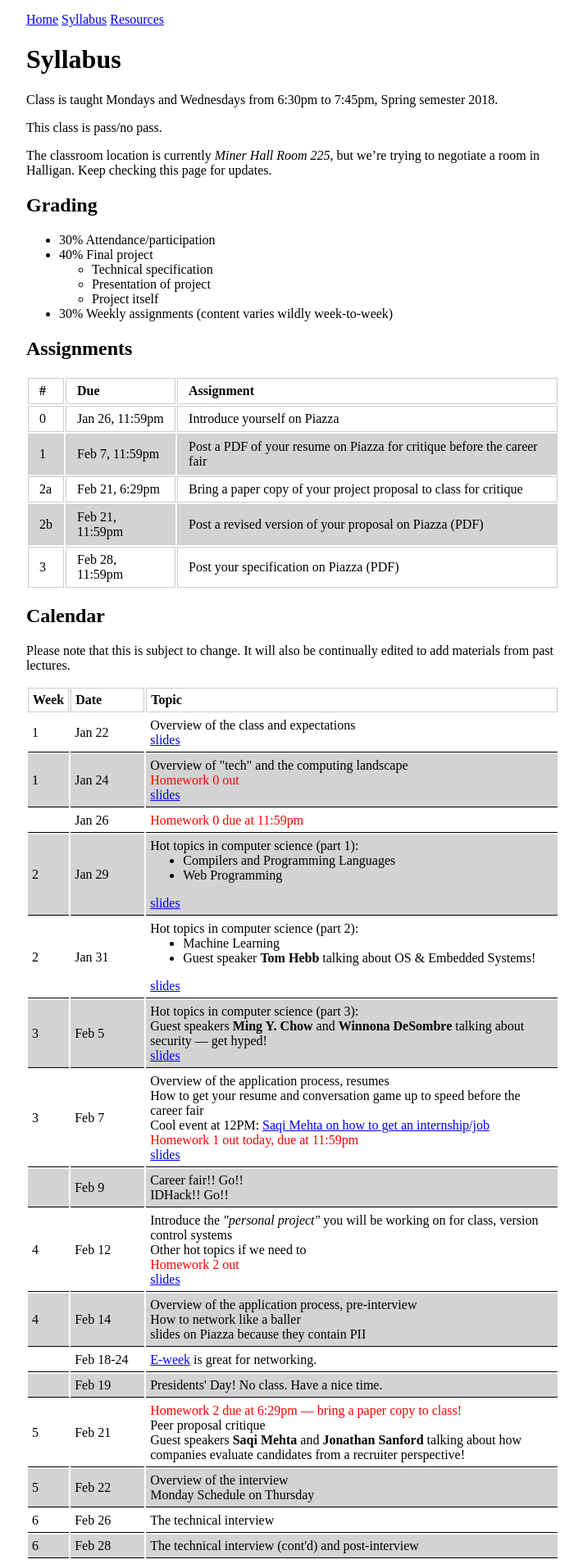
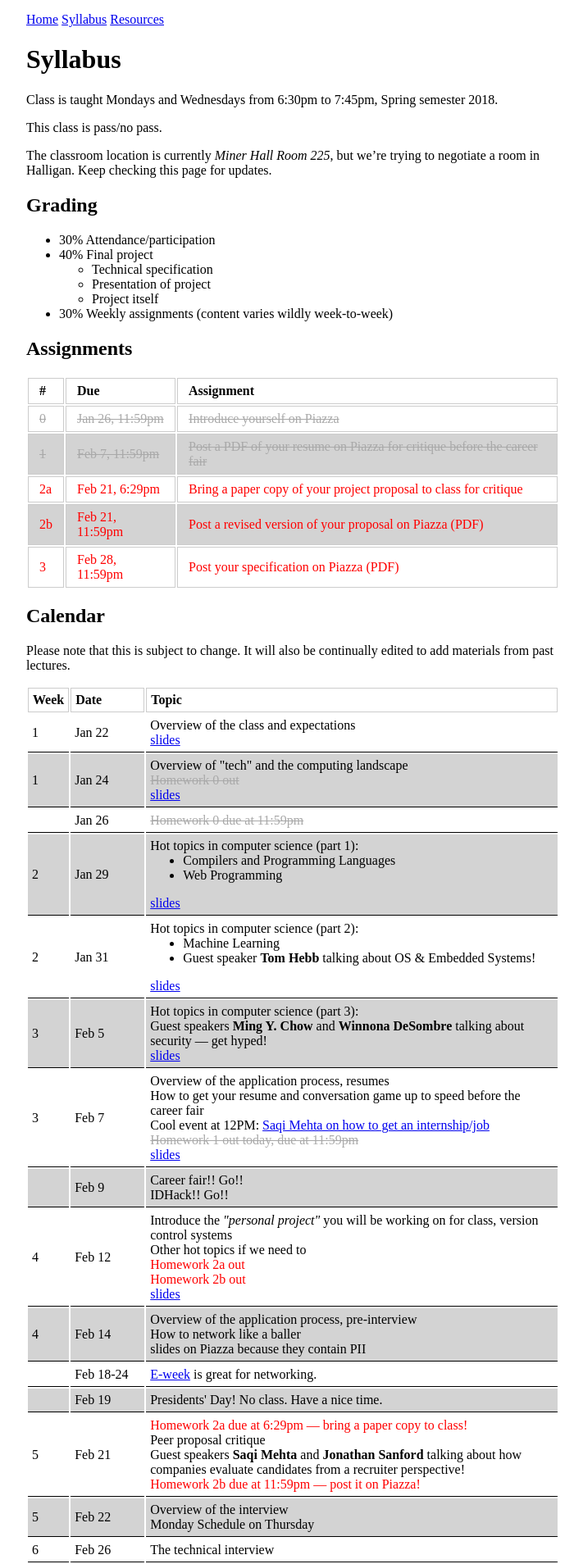
Before and after one commit to tekknolagi/excollege, a Jekyll site: the page built from syllabus.md, in a window 1280 px wide. Shown: the top 1908 px of the page at 82% size, without its empty margins (16-727 px from the left). Built offline with Jekyll 4.4.1, drawn with Linux system fonts in a browser that asks for light colours.

Commit message:
Style completed homeworks differently

```diff
--- a/_layouts/page.html
+++ b/_layouts/page.html
@@ -56,8 +56,13 @@
                 width: 80px;
             }
 
-            span.assignment {
+            .assignment:not(.done), table#assignments tbody tr:not(.done) {
                 color: red;
+            }
+
+            .assignment.done, table#assignments tbody tr.done {
+                color: darkgrey;
+                text-decoration: line-through;
             }
 
             /*
--- a/syllabus.md
+++ b/syllabus.md
@@ -29,12 +29,12 @@ negotiate a room in Halligan. Keep checking this page for updates.
         <tr><th>#</th><th>Due</th><th>Assignment</th></tr>
     </thead>
     <tbody>
-        <tr>
+        <tr class="done">
             <td>0</td>
             <td>Jan 26, 11:59pm</td>
             <td>Introduce yourself on Piazza</td>
         </tr>
-        <tr>
+        <tr class="done">
             <td>1</td>
             <td>Feb 7, 11:59pm</td>
             <td>Post a PDF of your resume on Piazza for critique before the
@@ -82,7 +82,7 @@ to add materials from past lectures.
             <td>Jan 24</td>
             <td>Overview of "tech" and the computing landscape
             <br />
-            <span class="assignment">Homework 0 out</span>
+            <span class="assignment done">Homework 0 out</span>
             <br />
             <a href="{{ site.baseurl }}/assets/day_2.pdf">slides</a>
             </td>
@@ -90,7 +90,9 @@ to add materials from past lectures.
         <tr>
             <td></td>
             <td>Jan 26</td>
-            <td><span class="assignment">Homework 0 due at 11:59pm</span></td>
+            <td><span class="assignment done">Homework 0 due at
+            11:59pm</span>
+        </td>
         </tr>
         <tr>
             <td>2</td>
@@ -136,7 +138,8 @@ to add materials from past lectures.
             <br />
             Cool event at 12PM: <a href="https://www.facebook.com/events/100761334079942/100936437395765/">Saqi Mehta on how to get an internship/job</a>
             <br />
-            <span class="assignment">Homework 1 out today, due at 11:59pm</span>
+            <span class="assignment done">Homework 1 out today, due at
+            11:59pm</span>
             <br />
             <a href="{{ site.baseurl }}/assets/day_6.pdf">slides</a>
             </td>
@@ -155,7 +158,9 @@ to add materials from past lectures.
             <br />
             Other hot topics if we need to
             <br />
-            <span class="assignment">Homework 2 out</span>
+            <span class="assignment">Homework 2a out</span>
+            <br />
+            <span class="assignment">Homework 2b out</span>
             <br />
             <a href="{{ site.baseurl }}/assets/day_7.pdf">slides</a>
             </td>
@@ -185,7 +190,7 @@ to add materials from past lectures.
         <tr>
             <td>5</td>
             <td>Feb 21</td>
-            <td><span class="assignment">Homework 2 due at 6:29pm &mdash; bring
+            <td><span class="assignment">Homework 2a due at 6:29pm &mdash; bring
             a paper copy to class!</span>
             <br />
             Peer proposal critique
@@ -193,6 +198,9 @@ to add materials from past lectures.
             Guest speakers <b>Saqi Mehta</b> and <b>Jonathan Sanford</b>
             talking about how companies evaluate candidates from a recruiter
             perspective!
+            <br />
+            <span class="assignment">Homework 2b due at 11:59pm &mdash; post it
+            on Piazza!</span>
             </td>
         </tr>
         <tr>
```
